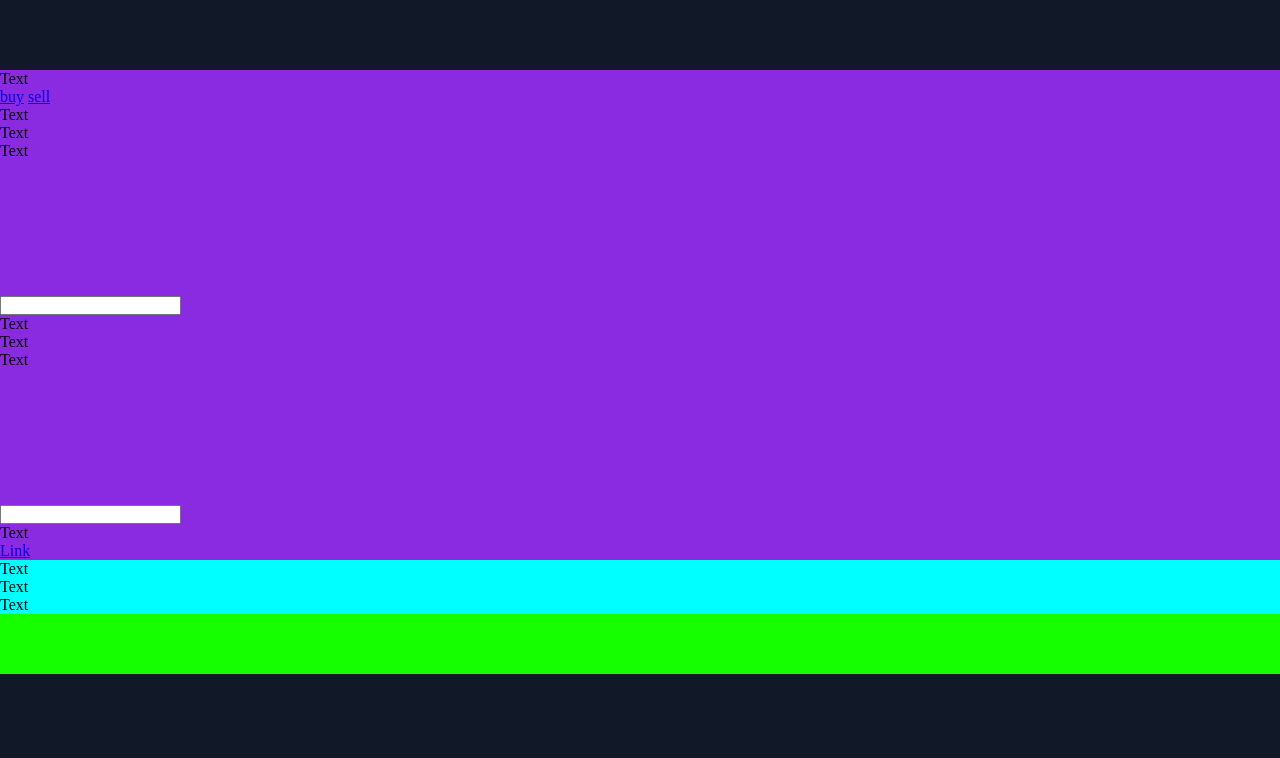
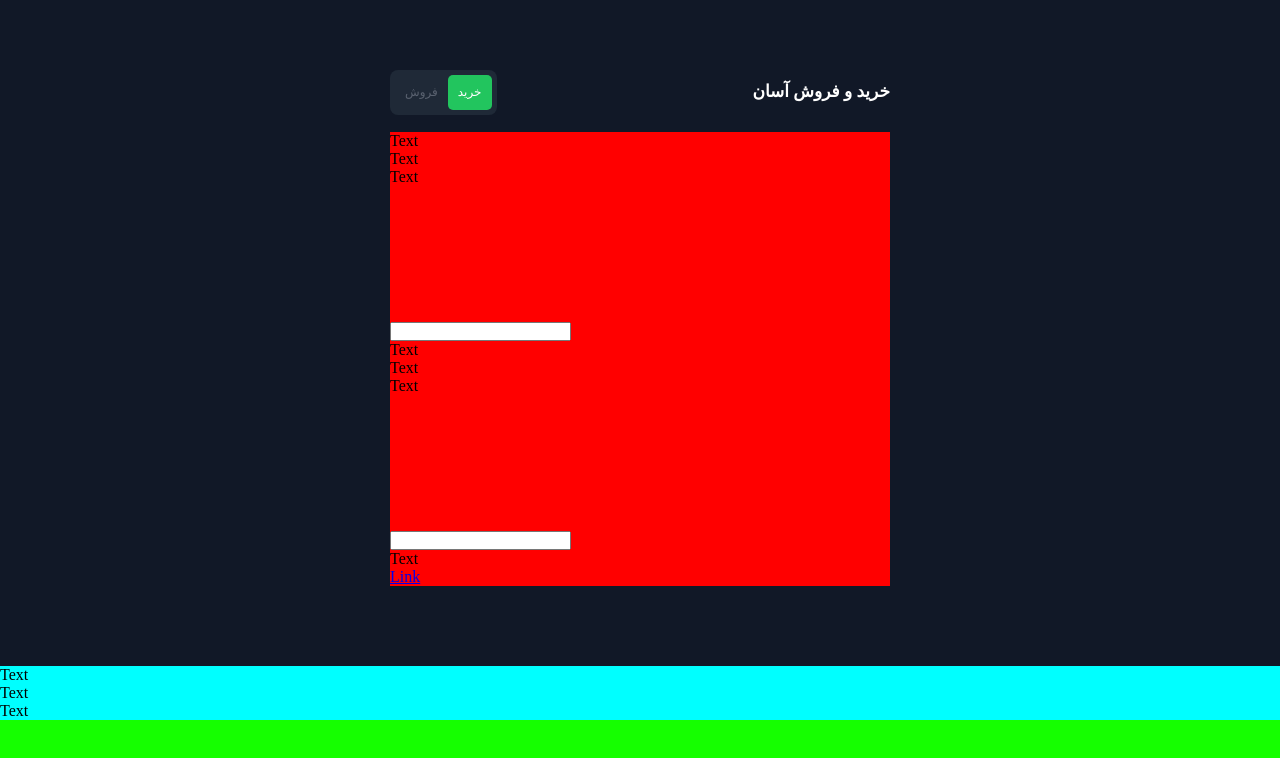
Before and after one commit to amirhossein-github/experience-course-megademy, a plain HTML site: page side-projects/sampleSite(hamtapay.net)/hamtapay.net/easy-trade/index.html in a window 1280 px wide. Shown: the part 192-950 px from the top of the page. Before the commit the page ends 866 px from the top, so only its background shows below. Drawn offline with Linux system fonts and the light colour scheme.

Commit message:
fix: Style of section 'calculator -> type: buy or sell'
I entered all the necessary items in this section

```diff
--- a/side-projects/sampleSite(hamtapay.net)/hamtapay.net/easy-trade/assets/style.css
+++ b/side-projects/sampleSite(hamtapay.net)/hamtapay.net/easy-trade/assets/style.css
@@ -19,6 +19,7 @@ body {
     > main {
         background-color: rgb(17, 24, 39);
 
+        /* Subject Style */
         > section#subject {
             > div.container {
                 width: 600px;
@@ -32,8 +33,60 @@ body {
             }
         }
 
+        /* Calculator Style */
         > section#calculator {
-            background-color: blueviolet;
+            > div.container {
+                width: 500px;
+                margin: 80px auto;
+
+                /* Style Section Buy or Sell */
+                > div#type {
+                    padding-bottom: 30px;
+                    > div {
+                        text-align: right;
+
+                        > p {
+                            margin-top: 11px;
+                            display: inline-block;
+                            font-size: 17px;
+                            font-weight: 900;
+                            color: white;
+                            list-style-type: disc;
+                        }
+
+                        > div#link {
+                            padding: 5px;
+                            float: left;
+                            background-color: rgb(31, 41, 55);
+                            height: 35px;
+                            border-radius: 8px;
+                            display: flex;
+                            justify-content: center;
+                            align-items: center;
+
+                            > a {
+                                display: inline-block;
+                                padding: 10px;
+                                text-decoration: none;
+                                color: rgb(90,98,112);
+                                font-size: 12px;
+                            }
+
+                            > a#buy {
+                                background-color: rgb(34,197,94);
+                                border-radius: 5px;
+                                color: white;
+                            }
+                        }
+                    }
+                }
+
+                /* Style Section Board Calculator */
+                > div#board {
+                    background-color: red;
+                }
+
+            }
         }
 
         > section#description {
--- a/side-projects/sampleSite(hamtapay.net)/hamtapay.net/easy-trade/index.html
+++ b/side-projects/sampleSite(hamtapay.net)/hamtapay.net/easy-trade/index.html
@@ -26,11 +26,11 @@
             <div class="container">
                 <div id="type">
                     <div>
-                        <p>Text</p>
                         <div id="link">
-                            <a href="buy">buy</a>
-                            <a href="sell">sell</a>
+                            <a id="sell" href="#">فروش</a>
+                            <a id="buy" href="#">خرید</a>
                         </div>
+                        <p>خرید و فروش آسان</p>
                     </div>
                 </div>
                 <div id="board">
```
